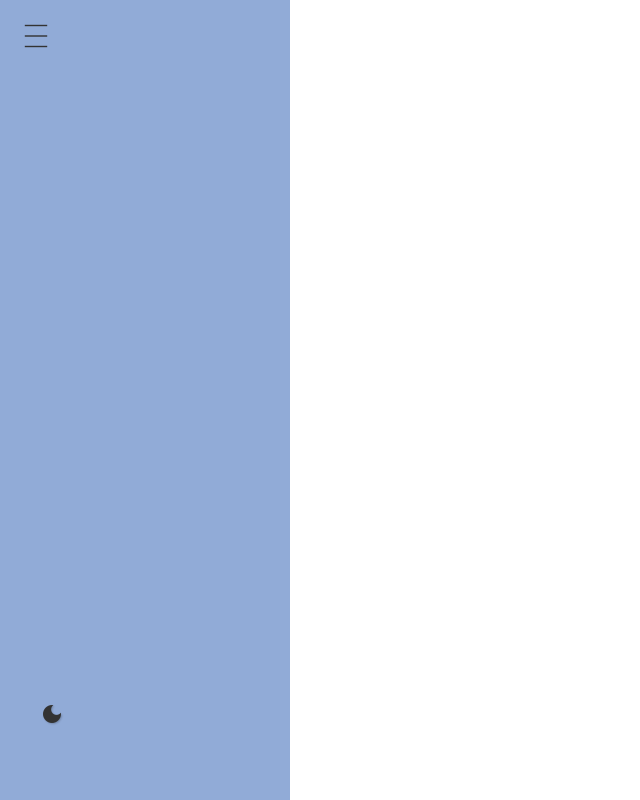
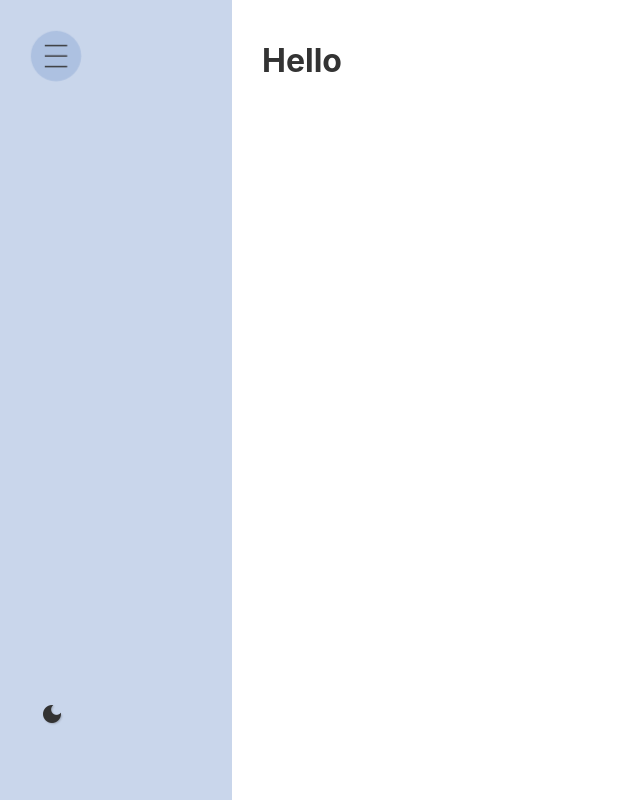
Before and after one commit to BenchBadr/picross, a React (Create React App) app in the folder client/: page / in a window 1280 px wide. Shown: the whole page, without its empty margins (0-640 px from the left). Built offline with nearby package versions, Linux system fonts and the light colour scheme.

Commit message:
done basics ui

```diff
--- a/client/src/App.css
+++ b/client/src/App.css
@@ -1,7 +1,7 @@
 :root {
   --light-bg: #fff;
   --light-text: #333;
-  --light-sidebar: #91abd7;
+  --light-sidebar: #91abd77c;
   --light-scrollbar-thumb: rgba(0, 0, 0, 0.2);
   --light-scrollbar-track: rgba(0, 0, 0, 0.1);
 
@@ -25,7 +25,7 @@
 .main-content {
   flex: 1;
   padding: 20px;
-  transition: margin-left 0.3s ease;
+  transition: margin-left 0.2s ease;
 }
 
 .sidebar {
@@ -34,13 +34,21 @@
   top: 0;
   left: 0;
   height: 100%;
-  width: 250px;
+  width: 15vw;
   background-color: inherit;
   padding: 20px;
   transform: translateX(-100%);
-  transition: transform 0.3s ease-in-out;
+  transition: transform 0.1s ease-in-out;
   z-index: 1000;
   background:var(--light-sidebar);
+  backdrop-filter: blur(10px);
+}
+
+
+@media (max-width:768px){
+  .sidebar{
+    width:calc(100% - 40px) !important;
+  }
 }
 
 html:has(.app.dark) .sidebar {
@@ -100,6 +108,13 @@ html:has(.app.dark) .sidebar {
   left:20px;
   transform:scale(0.7);
   z-index: 3333;
+  background:var(--light-sidebar);
+  padding:20px;
+  border-radius: 50%;
+}
+
+html:has(.app.dark) .burger{
+  background:var(--dark-sidebar);
 }
 
 .burger > div {
@@ -134,4 +149,12 @@ html:has(.app.dark) .sidebar {
   .sidebar.open{
     transform:translateX(-100%);
   }
+
+  html:has(.sidebar) .main-content{
+    margin-left:calc(15vw + 50px);
+  }
+
+  html:has(.sidebar.open) .main-content{
+    margin-left:100px;
+  }
 }
```
